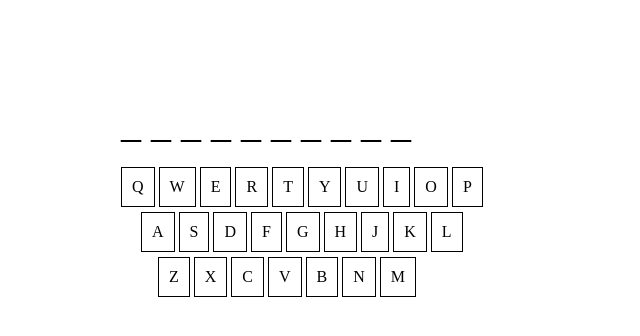
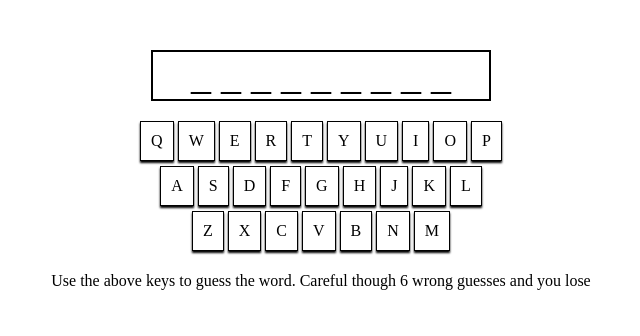
Before and after one commit to SDMoxon/precourse-section-5-hangman, a plain HTML site: page index.html in a window 1280 px wide. Shown: the whole page, without its empty margins (319-959 px from the left). Drawn offline with nearby package versions, Linux system fonts and the light colour scheme.

Commit message:
adjustest and centered UI

```diff
--- a/css/styles.css
+++ b/css/styles.css
@@ -1,20 +1,21 @@
 #container{
   width: 800px;
   margin: 0 auto;
+  text-align: center;
 }
 #selectedWord{
-  margin: 100px 220px 20px 200px;
+  margin: 50px 230px 20px 230px;
   font-size: 40px;
+  border: 2px solid;
 
 }
-.topRow{
-  margin: 0 200px;
+.key{
+  box-shadow: 0px 2px 2px 0px;
 }
-.middleRow{
-  margin: 0 220px;
-}
-.lowerRow{
-  margin: 0 237px;
+.key:hover{
+    position: relative;
+    bottom: -2px;
+    box-shadow: none;
 }
 .key{
   display: inline-block;
@@ -22,6 +23,7 @@
   padding: 10px;
   margin-bottom: 5px;
 }
+
 #gallows{
   margin: 20px 200px;
 }
--- a/index.html
+++ b/index.html
@@ -8,7 +8,7 @@
 <body>
   <div id = "container">
     <div id = "selectedWord"></div>
-	 <div class = "keyboardRow topRow">
+	 <div class = "topRow">
 		<span class = "key">Q</span>
 		<span class = "key">W</span>
 		<span class = "key">E</span>
@@ -20,7 +20,7 @@
 		<span class = "key">O</span>
 		<span class = "key">P</span>
   </div>
-	<div class = "keyboardRow middleRow">
+	<div class = "middleRow">
 		<span class = "key">A</span>
 		<span class = "key">S</span>
 		<span class = "key">D</span>
@@ -31,7 +31,7 @@
 		<span class = "key">K</span>
 		<span class = "key">L</span>
 	</div>
-	<div class = "keyboardRow lowerRow">
+	<div class = "lowerRow">
 		<span class = "key">Z</span>
 		<span class = "key">X</span>
 		<span class = "key">C</span>
@@ -40,6 +40,7 @@
 		<span class = "key">N</span>
 		<span class = "key">M</span>
 	</div>
+	<p>Use the above keys to guess the word. Careful though 6 wrong guesses and you lose</p>
   <div id = "gallows"></div>
   </div>
 	<script src="https://ajax.googleapis.com/ajax/libs/jquery/3.2.0/jquery.min.js"></script>
--- a/js/main.js
+++ b/js/main.js
@@ -8,7 +8,7 @@ $(document).ready(function(){
   ]
 
   // the word to guess us chosen from the array above
-  var random = Math.floor((Math.random()*(words.length-1)));
+  var random = Math.floor((Math.random()*(words.length)));
   var randomWord = words[random];
   var selectedWord = document.getElementById("selectedWord");
   var wordLength = randomWord.length;
@@ -47,6 +47,7 @@ $(document).ready(function(){
     }
     //Designates the win state
     if(guess.indexOf('_ ')=== -1){
+      $('.key').off('click');
       console.log('YOU WIN!')
     }
     //Designates the lose state
```
